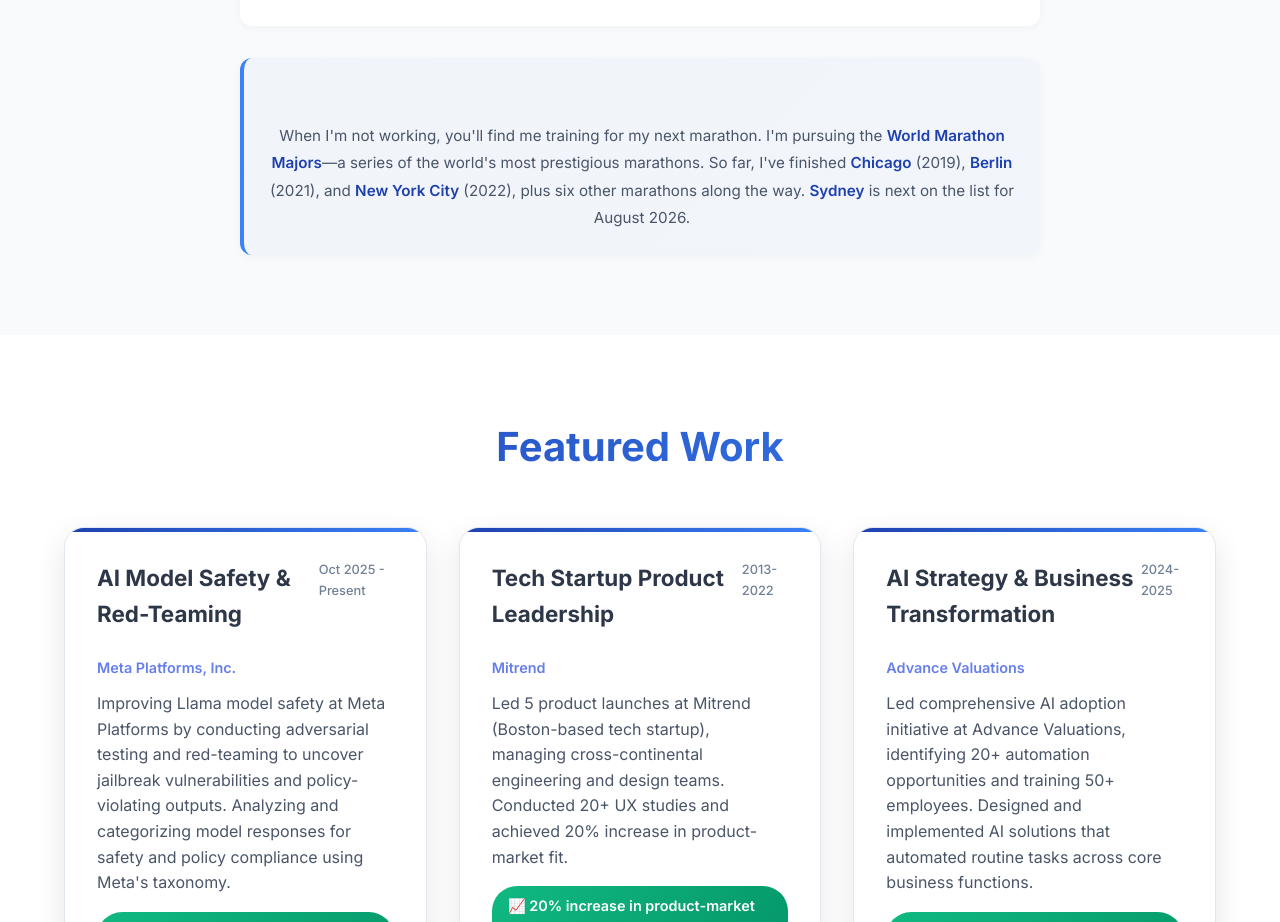
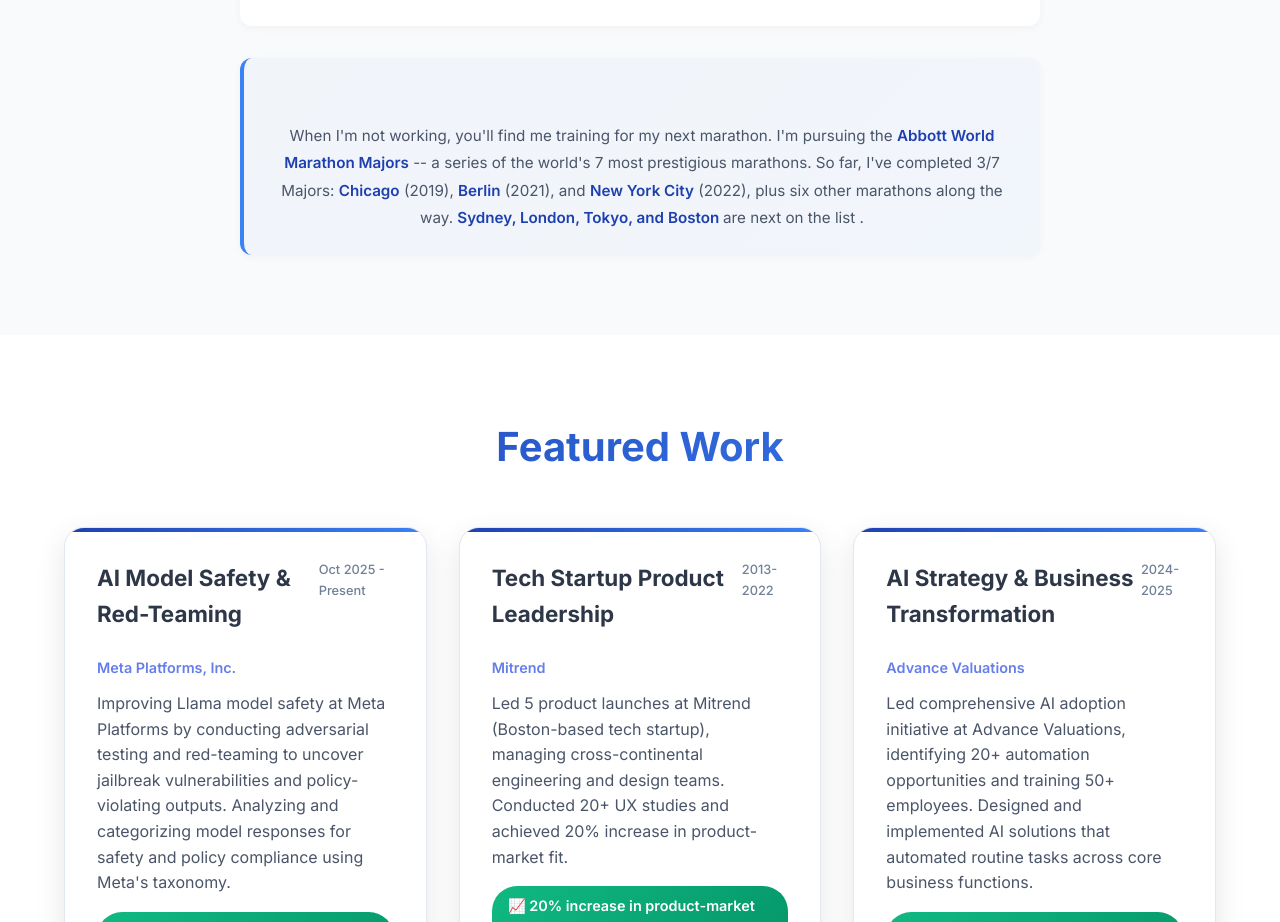
Before and after one commit to georgikdz/my-portfolio, a Next.js app: page / in a window 1280 px wide. Shown: the part 1449-2371 px from the top of the page. Built offline with nearby package versions, Linux system fonts and the light colour scheme.

Commit message:
Update index.js

```diff
--- a/pages/index.js
+++ b/pages/index.js
@@ -63,7 +63,7 @@
 
               <div className="about-item about-item-highlight">
                 <p className="about-text">
-                  When I'm not working, you'll find me training for my next marathon. I'm pursuing the <strong>World Marathon Majors</strong>—a series of the world's most prestigious marathons. So far, I've finished <strong>Chicago</strong> (2019), <strong>Berlin</strong> (2021), and <strong>New York City</strong> (2022), plus six other marathons along the way. <strong>Sydney</strong> is next on the list for August 2026.
+                  When I'm not working, you'll find me training for my next marathon. I'm pursuing the <strong>Abbott World Marathon Majors</strong> -- a series of the world's 7 most prestigious marathons. So far, I've completed 3/7 Majors: <strong>Chicago</strong> (2019), <strong>Berlin</strong> (2021), and <strong>New York City</strong> (2022), plus six other marathons along the way. <strong>Sydney, London, Tokyo, and Boston </strong> are next on the list .
                 </p>
               </div>
             </div>
```
